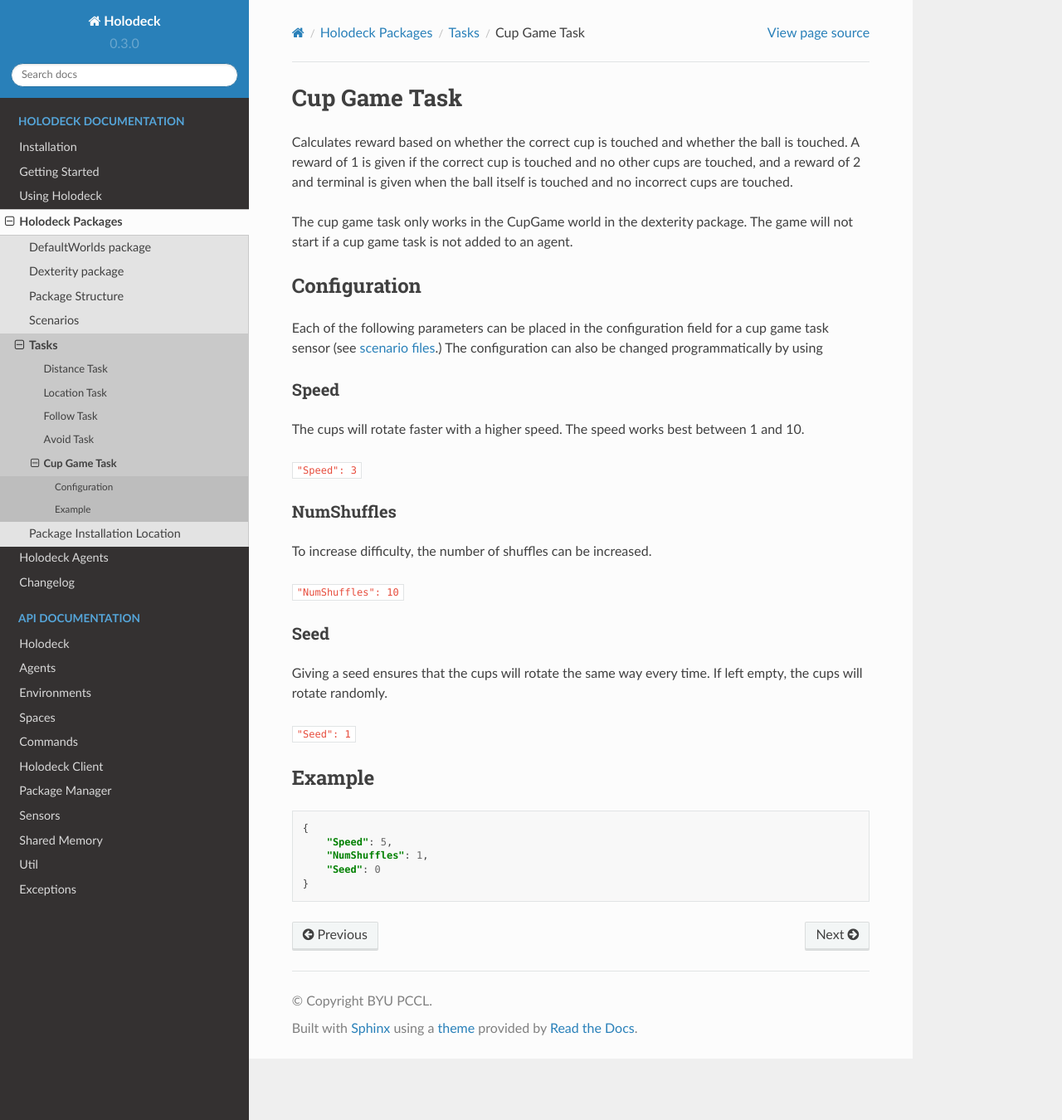
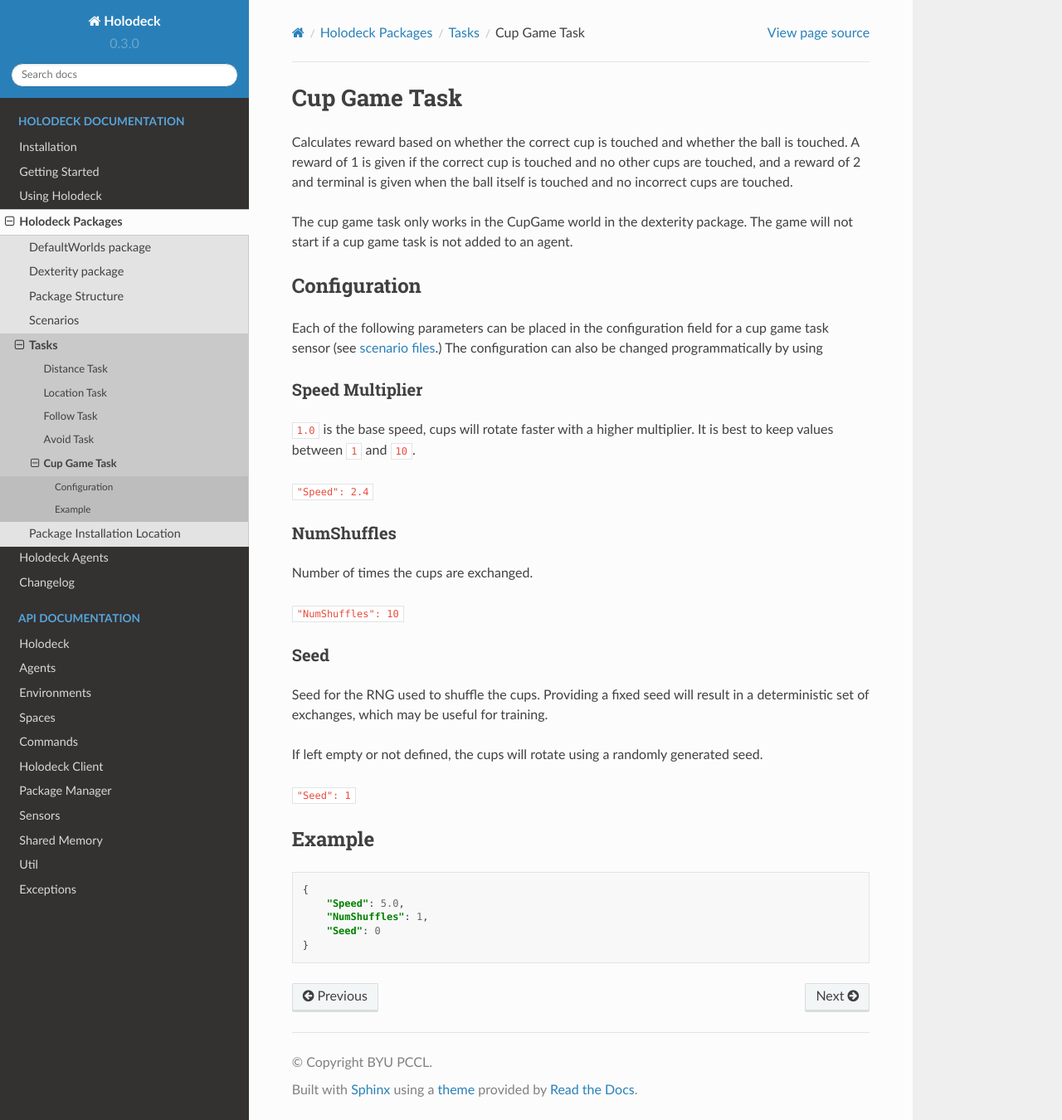
Before and after one commit to BYU-PCCL/holodeck, a Sphinx documentation site: the page built from docs/packages/docs/tasks/cup-game-task.rst, in a window 1280 px wide and 1350 px high. Shown: the whole window at 83% size. Built offline with Sphinx 7.4.7 and the Read the Docs theme 2.0.0, drawn with Linux system fonts in a browser that asks for light colours; formulas are drawn with MathJax 3.

Commit message:
Update cup-game-task.rst

```diff
--- a/docs/packages/docs/tasks/cup-game-task.rst
+++ b/docs/packages/docs/tasks/cup-game-task.rst
@@ -17,18 +17,19 @@ for a cup game task sensor (see :ref:`scenario files <scenario-files>`.)
 The configuration can also be changed programmatically by using
 
 
-Speed
-~~~~~
+Speed Multiplier
+~~~~~~~~~~~~~~~~
 
-The cups will rotate faster with a higher speed. The speed works best between 1 and 10.
+``1.0`` is the base speed, cups will rotate faster with a higher multiplier.
+It is best to keep values between ``1`` and ``10``.
 
-``"Speed": 3``
+``"Speed": 2.4``
 
 
 NumShuffles
 ~~~~~~~~~~~
 
-To increase difficulty, the number of shuffles can be increased.
+Number of times the cups are exchanged.
 
 ``"NumShuffles": 10``
 
@@ -36,8 +37,11 @@ To increase difficulty, the number of shuffles can be increased.
 Seed
 ~~~~
 
-Giving a seed ensures that the cups will rotate the same way every time.
-If left empty, the cups will rotate randomly.
+Seed for the RNG used to shuffle the cups. Providing a fixed seed will result
+in a deterministic set of exchanges, which may be useful for training.
+
+If left empty or not defined, the cups will rotate using a randomly generated
+seed.
 
 ``"Seed": 1``
 
@@ -48,7 +52,7 @@ Example
 .. code-block:: json
 
     {
-        "Speed": 5,
+        "Speed": 5.0,
         "NumShuffles": 1,
         "Seed": 0
     }
```
